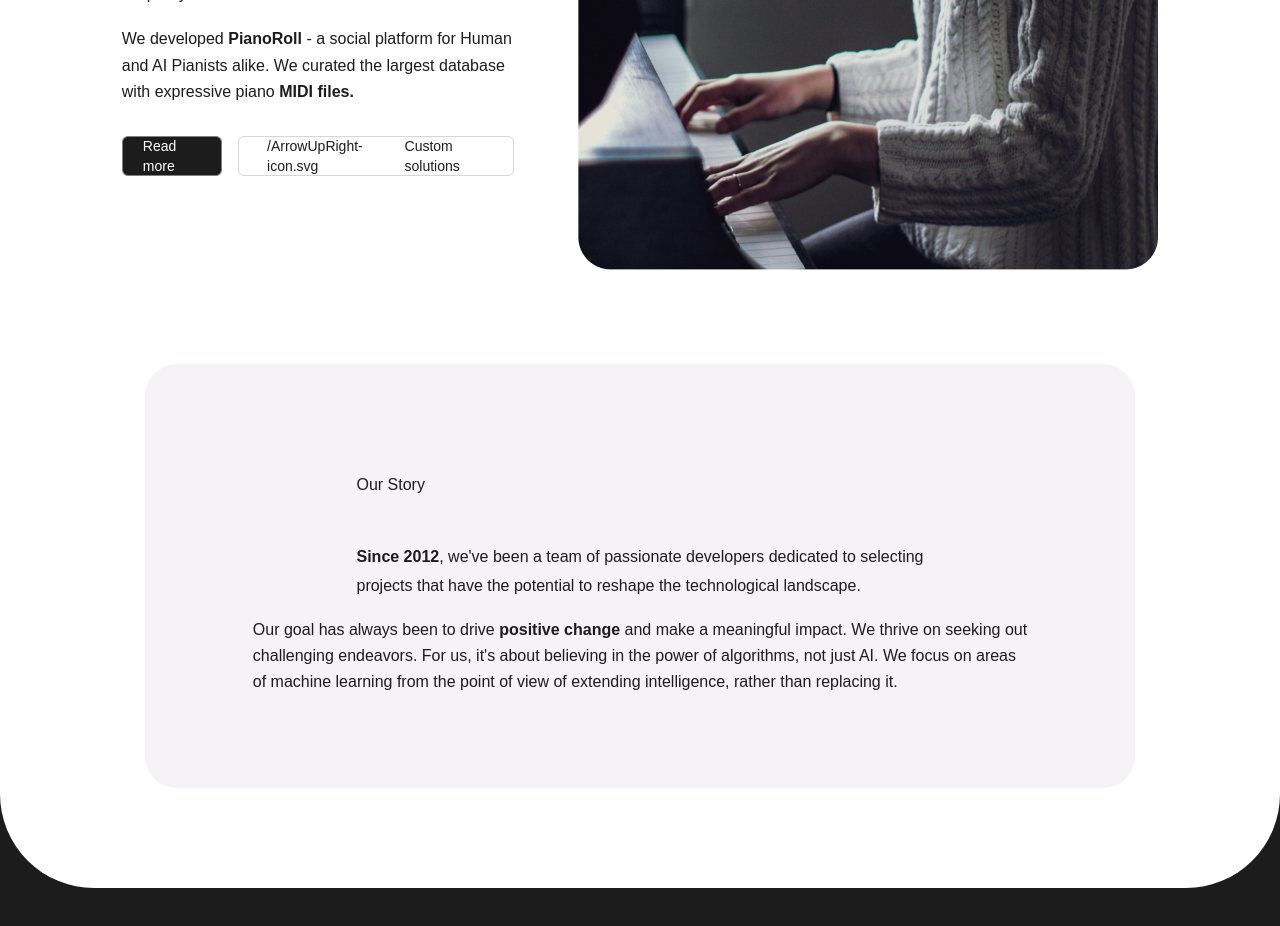
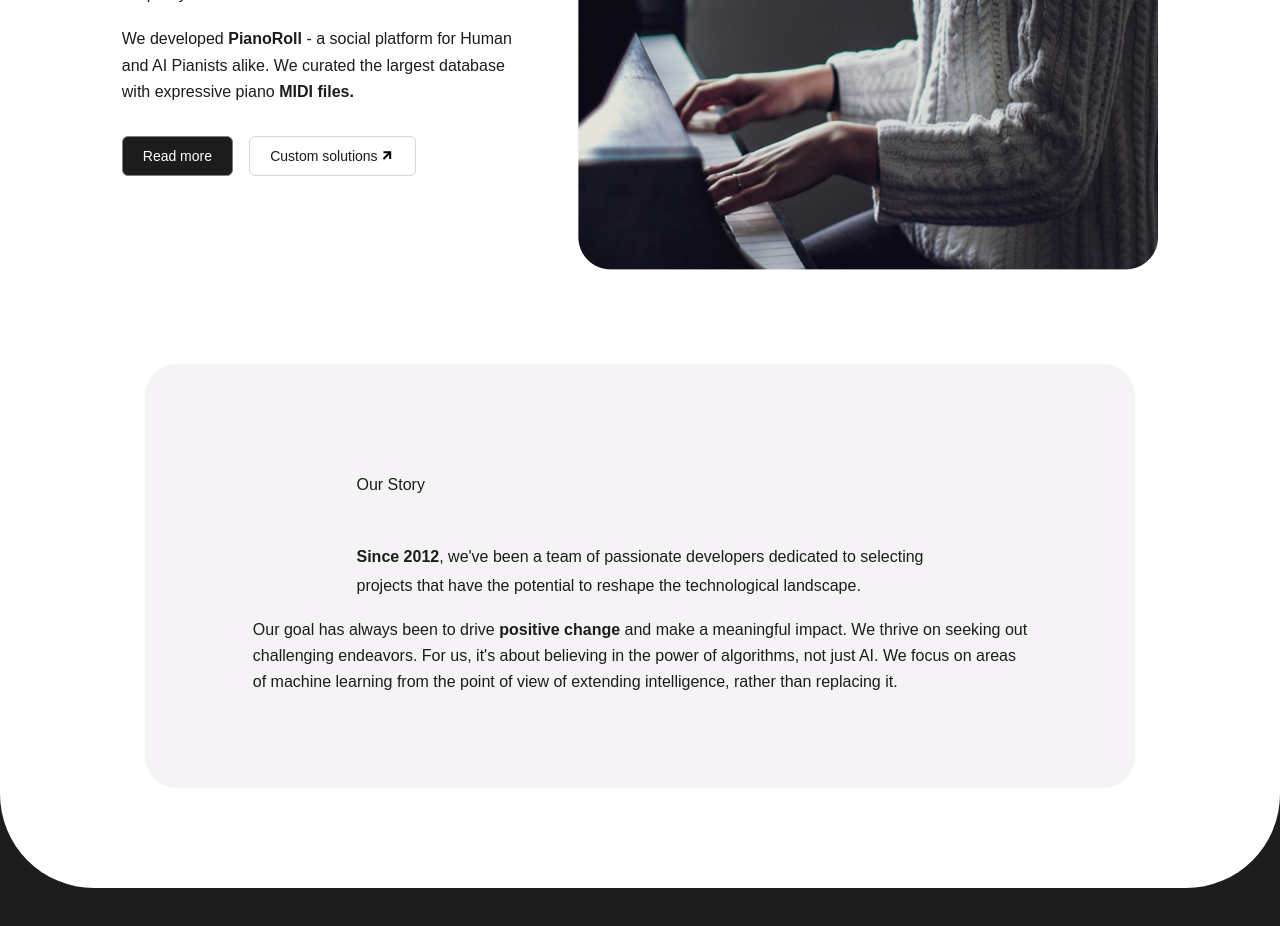
Before and after one commit to Nospoko/epr-landing, a Next.js app in the folder algrtm/: page / in a window 1280 px wide. Shown: the part 880-1806 px from the top of the page. Built offline with nearby package versions, Linux system fonts and the light colour scheme.

Commit message:
icon added to CustomSolutions link

```diff
--- a/algrtm/src/components/AlgorithmicMusicSection.js
+++ b/algrtm/src/components/AlgorithmicMusicSection.js
@@ -31,18 +31,15 @@ const AlgorithmicMusicSection = () => {
           </Link>
         </div>
         <div className="flex gap-4 justify-start mt-8">
-          <CustomLink
-            variant="primary"
-            text="Read more"
-            href="/pianoRoll"
-          ></CustomLink>
+          <CustomLink variant="primary" text="Read more" href="/pianoRoll" />
+
           <CustomLink
             variant="secondary"
+            href="/customSolutions"
             text="Custom solutions"
-            href="/customSolutions"
             icon="/ArrowUpRight-icon.svg"
             alt="arrow up icon"
-          ></CustomLink>
+          />
         </div>
       </div>
 
--- a/algrtm/src/components/shared/CustomLink.js
+++ b/algrtm/src/components/shared/CustomLink.js
@@ -1,8 +1,9 @@
 import React from "react";
+import Icon from "./Icon";
 
-const CustomLink = ({ text, href, variant, icon }) => {
+const CustomLink = ({ text, href, variant, icon, alt }) => {
   let linkClass =
-    "flex justify-center items-center select-none text-sm font-medium px-5 py-2 h-10 gap-4 rounded-md ";
+    "flex justify-center items-center select-none text-sm font-medium px-5 py-2 h-10  rounded-md ";
 
   if (variant === "primary") {
     linkClass +=
@@ -14,8 +15,10 @@ const CustomLink = ({ text, href, variant, icon }) => {
 
   return (
     <a className={linkClass} href={href}>
-      {icon && <span className="ml-2">{icon}</span>}
       {text}
+      <span className="ml-[0.01rem]">
+        {icon && <Icon src={icon} alt={alt} />}
+      </span>
     </a>
   );
 };
--- a/algrtm/src/components/shared/Icon.js
+++ b/algrtm/src/components/shared/Icon.js
@@ -1,15 +1,7 @@
 import React from "react";
 
 const Icon = ({ src, alt, ...rest }) => {
-  return (
-    <img
-      src={src}
-      alt={alt}
-      {...rest}
-      className="flex-end"
-      style={{ width: "16px", height: "16px" }}
-    />
-  );
+  return <img src={src} alt={alt} {...rest} className="flex-end" />;
 };
 
 export default Icon;
```
Also changed, not shown: algrtm/public/ArrowUpRight-icon.svg, algrtm/public/arrow-up-right.svg (added).
